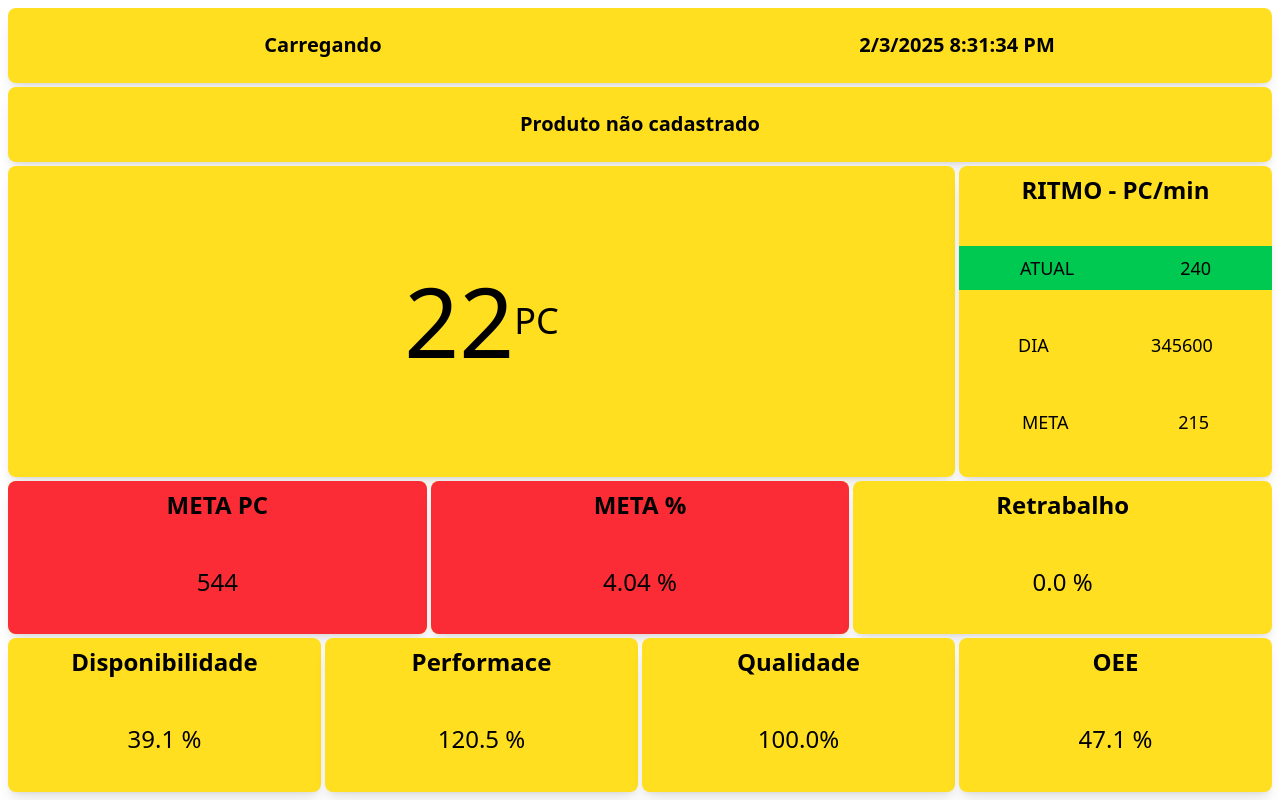
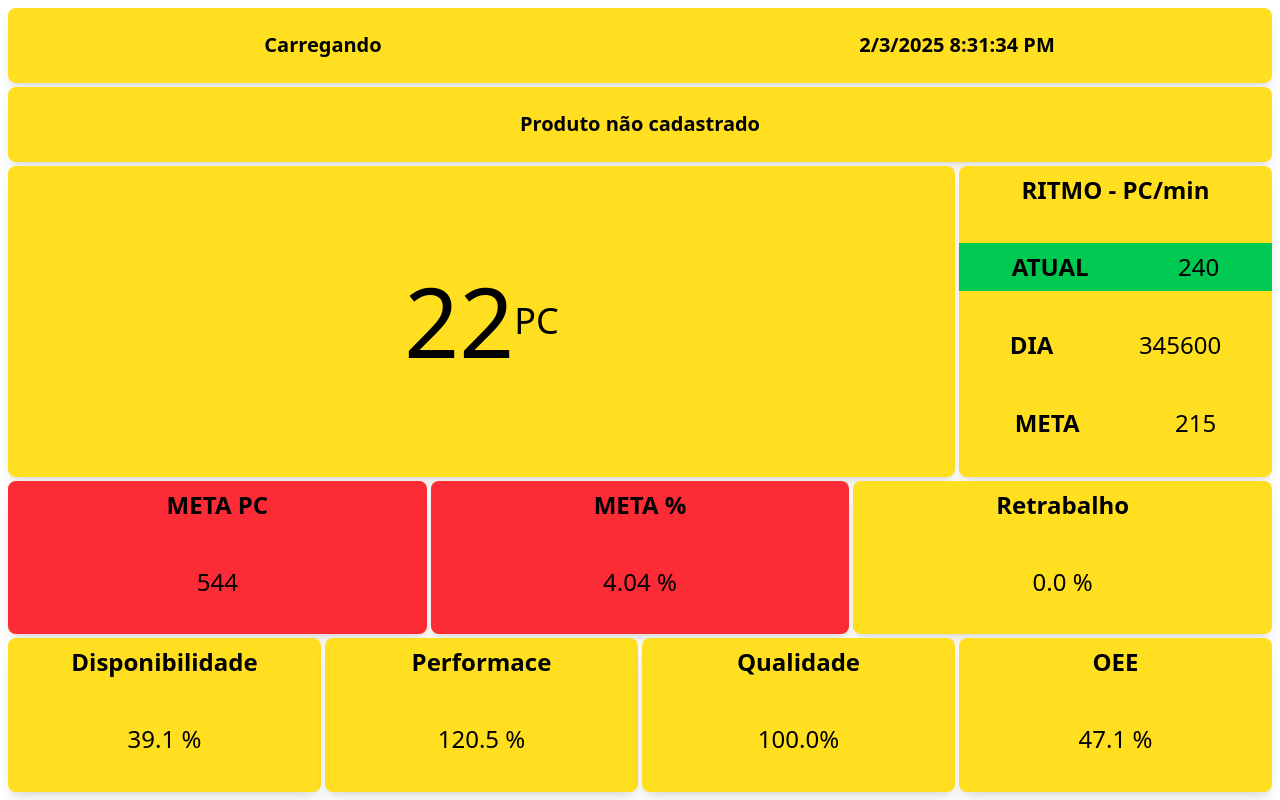
Before and after one commit to ElcioMFernandes/VieliTech, a React (Vite) app: page / in a window 1280 px wide. Built offline with nearby package versions, Linux system fonts and the light colour scheme; no server answers.

Commit message:
Update text styles in App component for improved readability

```diff
--- a/src/App.tsx
+++ b/src/App.tsx
@@ -66,16 +66,16 @@ const App = () => {
             rowSpan="lg:row-span-1 md:row-span-1 row-span-2"
           >
             <List title="RITMO - PC/min">
-              <div className="flex justify-around p-2 bg-green-500 text-lg">
-                <p>ATUAL</p>
+              <div className="flex justify-around p-2 bg-green-500 text-2xl">
+                <p className="font-semibold">ATUAL</p>
                 <p>240</p>
               </div>
-              <div className="flex justify-around p-2 text-lg">
-                <p>DIA</p>
+              <div className="flex justify-around p-2 text-2xl">
+                <p className="font-semibold">DIA</p>
                 <p>345600</p>
               </div>
-              <div className="flex justify-around p-2 text-lg">
-                <p>META</p>
+              <div className="flex justify-around p-2 text-2xl">
+                <p className="font-semibold">META</p>
                 <p>215</p>
               </div>
             </List>
```
